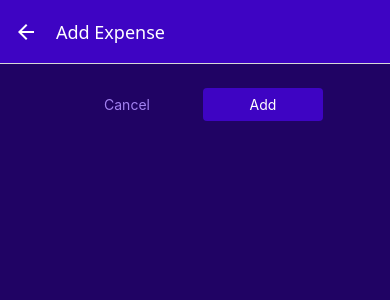
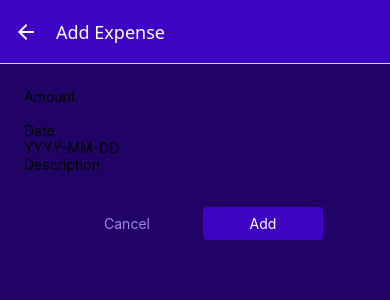
Before and after one commit to keremciftcidev/ExpenseTrackerApp, a React Native app: screen /ManageExpense in a window 390 px wide. Shown: the top 300 px of the page. Built offline with nearby package versions, Linux system fonts and the light colour scheme.

Commit message:
Configuring the Form Input Elements

```diff
--- a/components/ExpensesOutput.js
+++ b/components/ExpensesOutput.js
@@ -1,18 +1,22 @@
-import {  View ,StyleSheet} from "react-native";
+import { View,Text, StyleSheet } from "react-native";
 import ExpensesSummary from "./ExpensesSummary";
 import ExpensesList from "./ExpensesList";
 import { GlobalStyles } from "../constants/styles";
 
+function ExpensesOutput({ expenses, expensesPeriod,fallbackText }) {
+  let content = <Text style={styles.infoText}>{fallbackText}</Text>
 
+  if(expenses.length >0){
+    content = <ExpensesList expenses={expenses} />
+  }else{
 
-function ExpensesOutput({ expenses,expensesPeriod }) {
-
-
+  }
 
   return (
+
     <View style={styles.container}>
-     <ExpensesSummary expenses={expenses} periodName={expensesPeriod}/>
-      <ExpensesList expenses={expenses}/>
+      <ExpensesSummary expenses={expenses} periodName={expensesPeriod} />
+      {content}
     </View>
   );
 }
@@ -20,12 +24,17 @@ function ExpensesOutput({ expenses,expensesPeriod }) {
 export default ExpensesOutput;
 
 const styles = StyleSheet.create({
-    container:{
-        flex:1,
-        paddingHorizontal:24,
-        paddingTop:24,
-        paddingBottom:0,
-        backgroundColor:GlobalStyles.colors.primary700,
-
-    }
-})
+  container: {
+    flex: 1,
+    paddingHorizontal: 24,
+    paddingTop: 24,
+    paddingBottom: 0,
+    backgroundColor: GlobalStyles.colors.primary700,
+  },
+  infoText:{
+    color:"white",
+    fontSize:16,
+    marginTop:32,
+    textAlign:"center"
+  }
+});
--- /dev/null
+++ b/components/ManageExpense/ExpenseForm.js
@@ -0,0 +1,26 @@
+import { View } from "react-native";
+import Input from "./Input";
+
+function ExpenseForm() {
+    function amountChangeHandler(){
+
+    }
+
+    return <View>
+        <Input label="Amount" textInputConfig={{
+            keyboardType:"Decimal-pad",
+            onChangeText:amountChangeHandler
+        }}/>
+        <Input label="Date" textInputConfig={{
+            placeholder:"YYYY-MM-DD",
+            maxLength:10,
+            onChangeText:()=>{}
+        }}/>
+        <Input label="Description" textInputConfig={{
+            multiline:true,
+            //autoCapitalize:"none"
+        }}/>
+    </View>
+}
+
+export default ExpenseForm;
--- /dev/null
+++ b/components/ManageExpense/Input.js
@@ -0,0 +1,10 @@
+import { Text, TextInput, View } from "react-native";
+
+function Input({label,textInputConfig}) {
+    return <View>
+        <Text>{label}</Text>
+        <TextInput {...textInputConfig}/>
+    </View>
+}
+
+export default Input;
--- a/screens/AllExpenses.js
+++ b/screens/AllExpenses.js
@@ -5,7 +5,7 @@ import { ExpensesContext } from "../store/expenses-contect";
 
 function AllExpenses() {
    const expensesCtx = useContext(ExpensesContext)
-   return <ExpensesOutput expenses={expensesCtx.expenses} expensesPeriod="total"/>
+   return <ExpensesOutput expenses={expensesCtx.expenses} expensesPeriod="total" fallbackText={"No registered expenses found"}/>
 }
 
 export default AllExpenses;
--- a/screens/ManageExpense.js
+++ b/screens/ManageExpense.js
@@ -1,9 +1,10 @@
-import { StyleSheet, View } from "react-native";
+import { StyleSheet, TextInput, View } from "react-native";
 import { useContext, useLayoutEffect } from "react";
 import IconButton from "../components/UI/IconButton";
 import { GlobalStyles } from "../constants/styles";
 import Button from "../components/UI/Button";
 import { ExpensesContext } from "../store/expenses-contect";
+import ExpenseForm from "../components/ManageExpense/ExpenseForm";
 
 function ManageExpense({ route, navigation }) {
   const expenseCtx = useContext(ExpensesContext);
@@ -43,6 +44,7 @@ function ManageExpense({ route, navigation }) {
 
   return (
     <View style={styles.container}>
+      <ExpenseForm/>
       <View style={styles.buttons}>
         <Button style={styles.button} mode="flat" onPress={cancelHandler}>
           Cancel
--- a/screens/RecentExpenses.js
+++ b/screens/RecentExpenses.js
@@ -12,7 +12,7 @@ function RecentExpenses() {
 
         return (expense.date >= date7DaysAgo) && (expense.date <= today)
     })
-    return  <ExpensesOutput expenses={recentExpenses} expensesPeriod={"Last 7 days"}/>
+    return  <ExpensesOutput expenses={recentExpenses} expensesPeriod={"Last 7 days"} fallbackText={"No registered expenses last 7 days"}/>
 }
 
 export default RecentExpenses;
```
